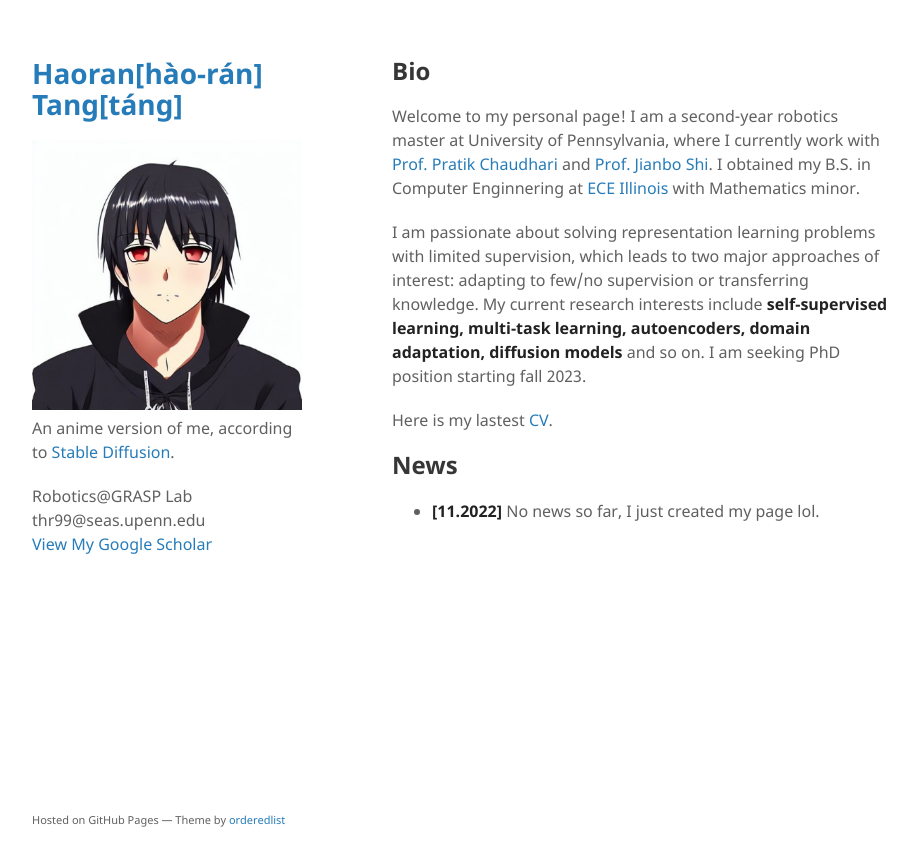
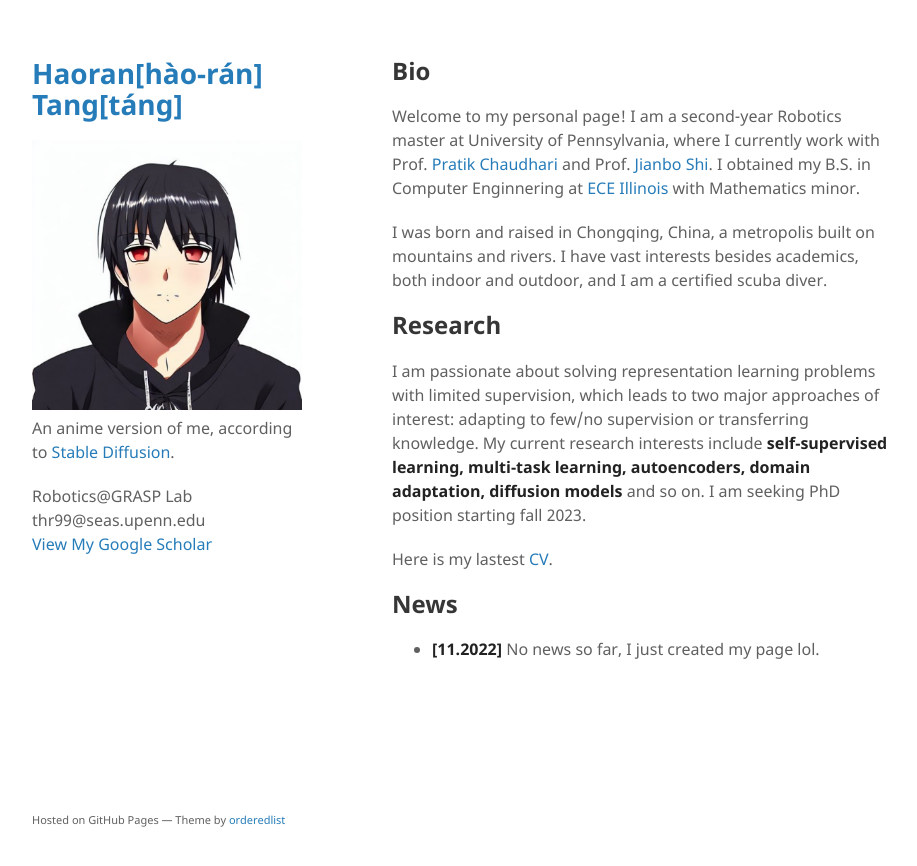
Before and after one commit to HaoranTang/HaoranTang.github.io, a Jekyll site: the page built from index.md, in a window 1280 px wide. Shown: the top 866 px of the page, without its empty margins (178-1095 px from the left). Built offline with Jekyll 4.4.1, drawn with Linux system fonts in a browser that asks for light colours; our own code applies the rules of GitHub Pages for plain Markdown files.

Commit message:
Update index.md

```diff
--- a/index.md
+++ b/index.md
@@ -4,7 +4,11 @@ layout: default
 
 ## Bio
 
-Welcome to my personal page! I am a second-year robotics master at University of Pennsylvania, where I currently work with [Prof. Pratik Chaudhari](https://pratikac.github.io/) and [Prof. Jianbo Shi](https://www.cis.upenn.edu/~jshi/). I obtained my B.S. in Computer Enginnering at [ECE Illinois](https://ece.illinois.edu/) with Mathematics minor.
+Welcome to my personal page! I am a second-year Robotics master at University of Pennsylvania, where I currently work with Prof. [Pratik Chaudhari](https://pratikac.github.io/) and Prof. [Jianbo Shi](https://www.cis.upenn.edu/~jshi/). I obtained my B.S. in Computer Enginnering at [ECE Illinois](https://ece.illinois.edu/) with Mathematics minor.
+
+I was born and raised in Chongqing, China, a metropolis built on mountains and rivers. I have vast interests besides academics, both indoor and outdoor, and I am a certified scuba diver.
+
+## Research
 
 I am passionate about solving representation learning problems with limited supervision, which leads to two major approaches of interest: adapting to few/no supervision or transferring knowledge. My current research interests include **self-supervised learning, multi-task learning, autoencoders, domain adaptation, diffusion models** and so on. I am seeking PhD position starting fall 2023.
 
```
